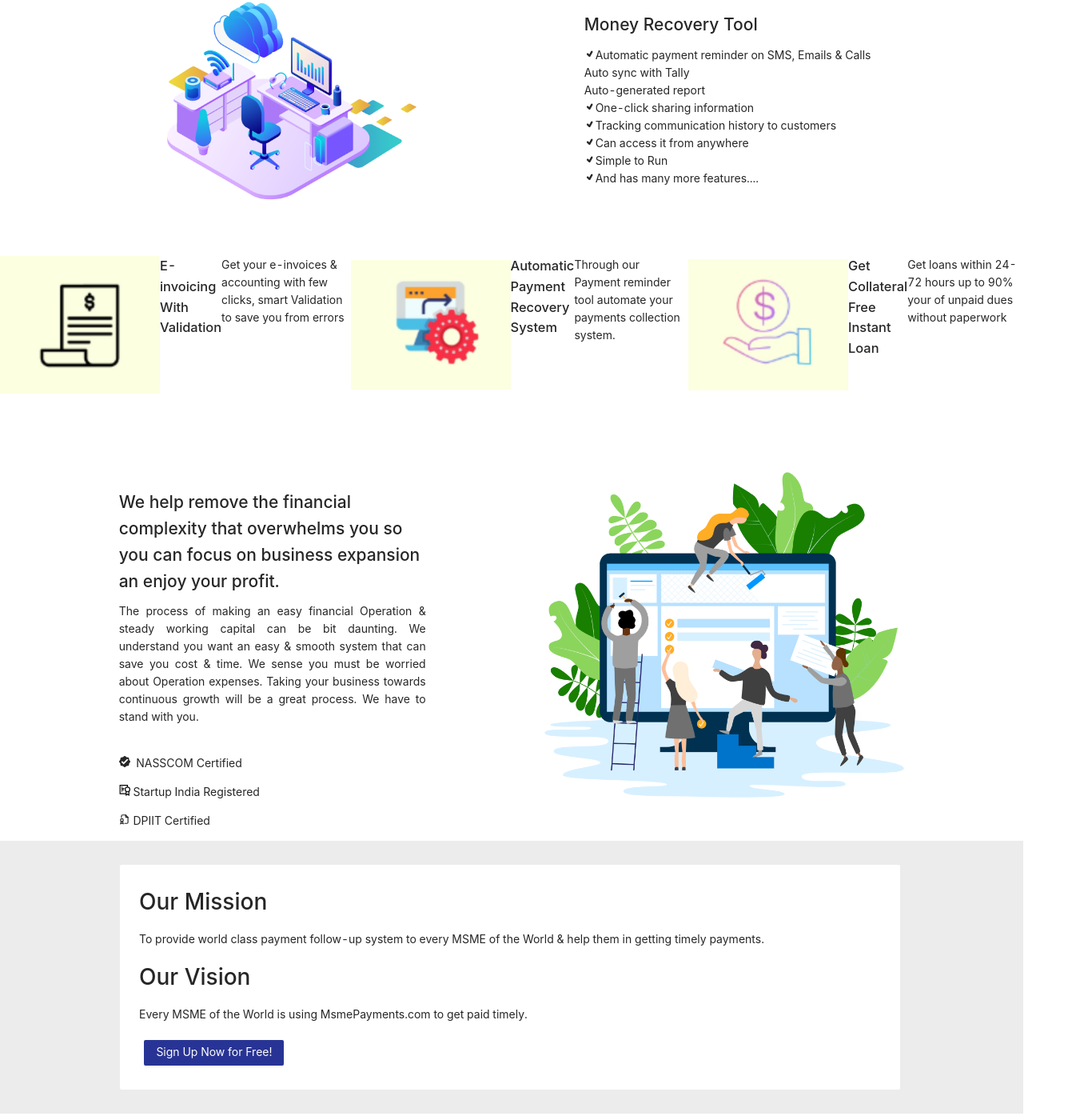
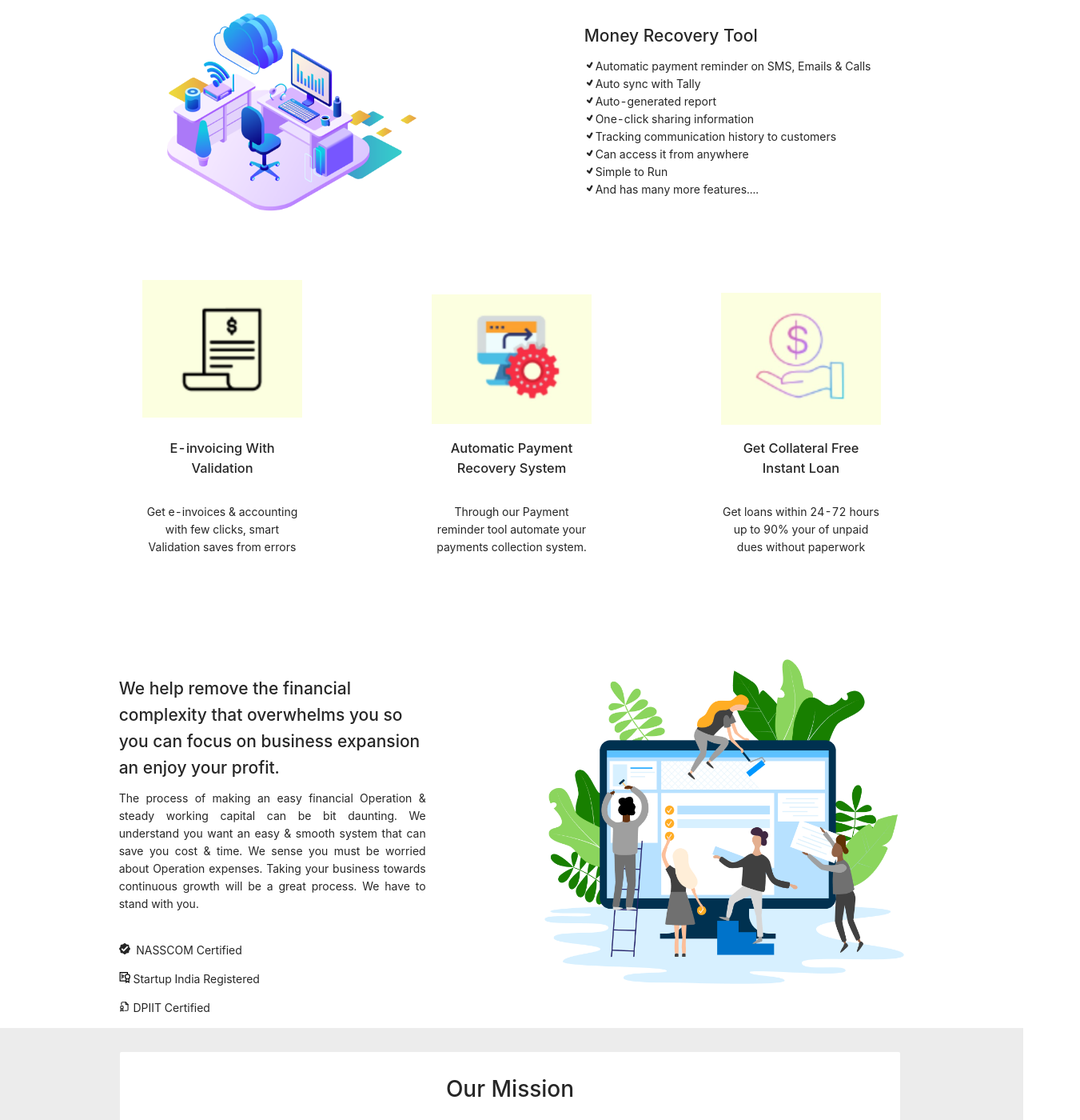
Before and after one commit to VKJ-Law-Offices/frontend, a React (Create React App) app: page / in a window 1280 px wide. Shown: the part 1376-2776 px from the top of the page at 80% size, 1351 px wide, since content can reach past the window. Built offline with nearby package versions, Linux system fonts and the light colour scheme.

Commit message:
changes done in homepage

```diff
--- a/src/components/Homepage/Homepage.jsx
+++ b/src/components/Homepage/Homepage.jsx
@@ -19,9 +19,8 @@ const Homepage = () => {
       <div className="site-page-header-ghost-wrapper">
         <PageHeader
           ghost={false}
-          onBack={() => window.history.back()}
-          title="MSME Payments"
           extra={[
+            <img src='images/logo.png' style={{ width: "250px", marginRight: "900px" }} />,
             <Button key="2" href="https://www.msmepayments.com/signin">Sign In</Button>,
             <Button key="1" type="primary" href="https://www.msmepayments.com/signup">Sign Up</Button>,
           ]}
@@ -29,7 +28,7 @@ const Homepage = () => {
         </PageHeader>
       </div>
 
-      <div style={{ width: "50%", margin: "auto" }}>
+      <div style={{ width: "50%", margin: "auto", textAlign: "justify" }}>
         <h1>Ensure Growth. Shelter easiness. Be effortless</h1>
         <p>We help MSMEs do their e-invoicing & accounting in such a way that it helps them in faster recovery of payments, reduce their bad debt, get instant collateral-free loans and increase their profits and cash flow.</p>
         <div style={{ display: "flex", justifyContent: "center", alignItems: "center", width: "100%" }}>
@@ -66,14 +65,14 @@ const Homepage = () => {
         <img src="/images/image2.png" style={{ width: "250px", marginTop: "45px" }} />
         <div style={{ width: "30%", marginTop: "75px" }}>
           <h2>E-invoicing & Accounting Fast And Easy</h2>
-          <p style={{ textAlign: "justify" }}> <TiTick/>Generate e-invoices with easy tips <br /><TiTick/>Smart Validation <br /><TiTick/>Bulk e-invoices generaion <br /><TiTick/>Cost-effective <br />Easily trackable <br /><TiTick/>Multiple GSTIN <br /><TiTick/>Recurring e-invoices</p>
+          <p style={{ textAlign: "justify" }}> <TiTick />Generate e-invoices with easy tips <br /><TiTick />Smart Validation <br /><TiTick />Bulk e-invoices generaion <br /><TiTick />Cost-effective <br />Easily trackable <br /><TiTick />Multiple GSTIN <br /><TiTick />Recurring e-invoices</p>
         </div>
       </div>
 
       <div style={{ display: "flex", justifyContent: "space-evenly", alignItems: "center" }}>
         <div style={{ width: "30%", marginTop: "75px" }}>
           <h2>Instant Loan With Invoice Discounting</h2>
-          <p style={{ textAlign: "justify" }}><TiTick/>Get a short-term loan with unpaid dues <br /><TiTick/>Collateral free <br /><TiTick/>Unlock fund quickly <br /><TiTick/>Easily accessible <br /><TiTick/>Get up to 90% of your dues <br /><TiTick/>Get a loan in 24-72 hours</p>
+          <p style={{ textAlign: "justify" }}><TiTick />Get a short-term loan with unpaid dues <br /><TiTick />Collateral free <br /><TiTick />Unlock fund quickly <br /><TiTick />Easily accessible <br /><TiTick />Get up to 90% of your dues <br /><TiTick />Get a loan in 24-72 hours</p>
         </div>
         <img src="/images/image3.png" style={{ width: "450px" }} />
       </div>
@@ -82,14 +81,20 @@ const Homepage = () => {
         <img src="/images/image6.png" style={{ width: "400px", marginTop: "45px" }} />
         <div style={{ width: "30%", marginTop: "75px" }}>
           <h2>Money Recovery Tool</h2>
-          <p style={{ textAlign: "justify" }}><TiTick/>Automatic payment reminder on SMS, Emails & Calls <br />Auto sync with Tally <br />Auto-generated report <br /><TiTick/>One-click sharing information <br /><TiTick/>Tracking communication history to customers <br /><TiTick/>Can access it from anywhere <br /><TiTick/>Simple to Run <br /><TiTick/>And has many more features....</p>
+          <p style={{ textAlign: "justify" }}><TiTick />Automatic payment reminder on SMS, Emails & Calls <br /><TiTick />Auto sync with Tally <br /><TiTick />Auto-generated report <br /><TiTick />One-click sharing information <br /><TiTick />Tracking communication history to customers <br /><TiTick />Can access it from anywhere <br /><TiTick />Simple to Run <br /><TiTick />And has many more features....</p>
         </div>
       </div>
 
-      <div style={{ display: "flex", marginTop: "3.25rem" }}>
-        <img src="/images/image8.jpg" style={{ width: "200px", margin: "auto" }} /><h3 >E-invoicing With Validation</h3><br /><p>Get your e-invoices & accounting with few clicks, smart Validation to save you from errors</p>
-        <img src="/images/image9.jpg" style={{ width: "200px", margin: "auto" }} /><h3>Automatic Payment Recovery System</h3><br /><p>Through our Payment reminder tool automate your payments collection system.</p>
-        <img src="/images/image10.jpg" style={{ width: "200px", margin: "auto" }} /><h3>Get Collateral Free Instant Loan</h3><br /><p>Get loans within 24-72 hours up to 90% your of unpaid dues without paperwork</p>
+      <div style={{ display: "flex", marginTop: "3.25rem", padding: "1rem", justifyContent: "space-evenly", textAlign: "center" }}>
+        <span style={{ display: "flex", flexDirection: "column", justifyContent: "space-evenly", width: "200px" }}>
+          <img src="/images/image8.jpg" style={{ width: "200px", margin: "auto" }} /><h3 ><br />E-invoicing With Validation</h3><br /><p>Get  e-invoices & accounting with few clicks, smart Validation saves from errors</p>
+        </span>
+        <span style={{ display: "flex", flexDirection: "column", width: "200px" }}>
+          <img src="/images/image9.jpg" style={{ width: "200px", margin: "auto" }} /><h3>Automatic Payment Recovery System</h3><br /><p>Through our Payment reminder tool automate your payments collection system.</p>
+        </span>
+        <span style={{ display: "flex", flexDirection: "column", width: "200px" }}>
+          <img src="/images/image10.jpg" style={{ width: "200px", margin: "auto" }} /><h3>Get Collateral Free Instant Loan</h3><br /><p>Get loans within 24-72 hours up to 90% your of unpaid dues without paperwork</p>
+        </span>
       </div>
       <br />
       <br />
@@ -109,7 +114,7 @@ const Homepage = () => {
       </div>
 
 
-      <div className="site-card-border-less-wrapper" >
+      <div className="site-card-border-less-wrapper" style={{ textAlign: "center" }}>
         <Card
           bordered={false}
           style={{
@@ -118,14 +123,14 @@ const Homepage = () => {
             alignContent: "center",
           }}
         >
-          <h1 >Our Mission</h1>
-          <p>To provide world class payment follow-up system to every MSME of the World & help them in getting timely payments.</p>
+          <h1>Our Mission</h1>
+          <p style={{ fontWeight: "500" }}>To provide world class payment follow-up system to every MSME of the World & help them in getting timely payments.</p>
           <h1>Our Vision</h1>
-          <p>Every MSME of the World is using MsmePayments.com to get paid timely.</p>
+          <p style={{ fontWeight: "500" }}>Every MSME of the World is using MsmePayments.com to get paid timely.</p>
           <Button
             type="primary"
             style={{
-              margin: "0.5vw",
+              margin: "0.5vw auto",
               backgroundColor: "rgb(40, 52, 149)",
               border: "none",
             }}
@@ -134,18 +139,22 @@ const Homepage = () => {
           >
             Sign Up Now for Free!
           </Button>
+
+
         </Card>
       </div>
       <br />
       <hr />
       <br />
-      <div >
-        <h1 >The Fortune is in The Follow-Up</h1>
-        <p >If you are a small business or mid-business and you are worried about being able to survive in the world of the internet, we will make sure that you don't survive; you thrive.</p>
+      <div style={{ width: "50%", margin: "auto" }}>
+        <h1 style={{textAlign: "center"}}>The Fortune is in The Follow-Up</h1>
+        <p style={{textAlign: "justify"}}>If you are a small business or mid-business and you are worried about being able to survive in the world of the internet, we will make sure that you don't survive you thrive.</p>
+        <div style={{display:"flex"}}>
+
         <Button
           type="primary"
           style={{
-            margin: "0.5vw",
+            margin: "0.5vw auto",
             backgroundColor: "rgb(40, 52, 149)",
             border: "none",
           }}
@@ -155,21 +164,22 @@ const Homepage = () => {
           Sign Up Now for Free!
         </Button>
       </div>
+        </div>
       <br />
       <hr />
       <br />
-      <div>
+      <div style={{ display: "flex", justifyContent: "space-around", alignItems: "center", padding: "1.5rem 0" }}>
         <div>
-          <img src="/images/logo.png" />
-          <p>Toll Free No: +917415636172</p>
-          <p>Email:<a> support@msmepayments.com</a></p>
+          <img src="/images/logo.png" style={{ width: "250px", marginLeft: "59px" }} />
+          <p style={{ marginLeft: "59px", marginTop: "1rem" }}>Toll Free No: +917415636172</p>
+          <p style={{ marginLeft: "59px" }}>Email:<a> support@msmepayments.com</a></p>
         </div>
         <div>
-          <a>Home</a>
+          <a style={{ marginLeft: "59px" }}>Home</a>
         </div>
         <div>
           <h1>Our Social Networks</h1>
-          <div>
+          <div style={{ display: "flex", justifyContent: "space-between", alignItems: "center", fontSize: "40px", color: "#0c78c0" }}>
             <AiFillTwitterSquare />
             <AiFillFacebook />
             <AiFillInstagram />
@@ -177,8 +187,8 @@ const Homepage = () => {
             <AiFillLinkedin />
           </div>
         </div>
-        <p>@2022 msmepayments.com all rights are reserved</p>
       </div>
+      <p style={{ textAlign: "center", padding: "1rem 0" }}>@2022 msmepayments.com all rights are reserved</p>
     </div >
   )
 }
```
Also changed, not shown: public/images/logo.png.
